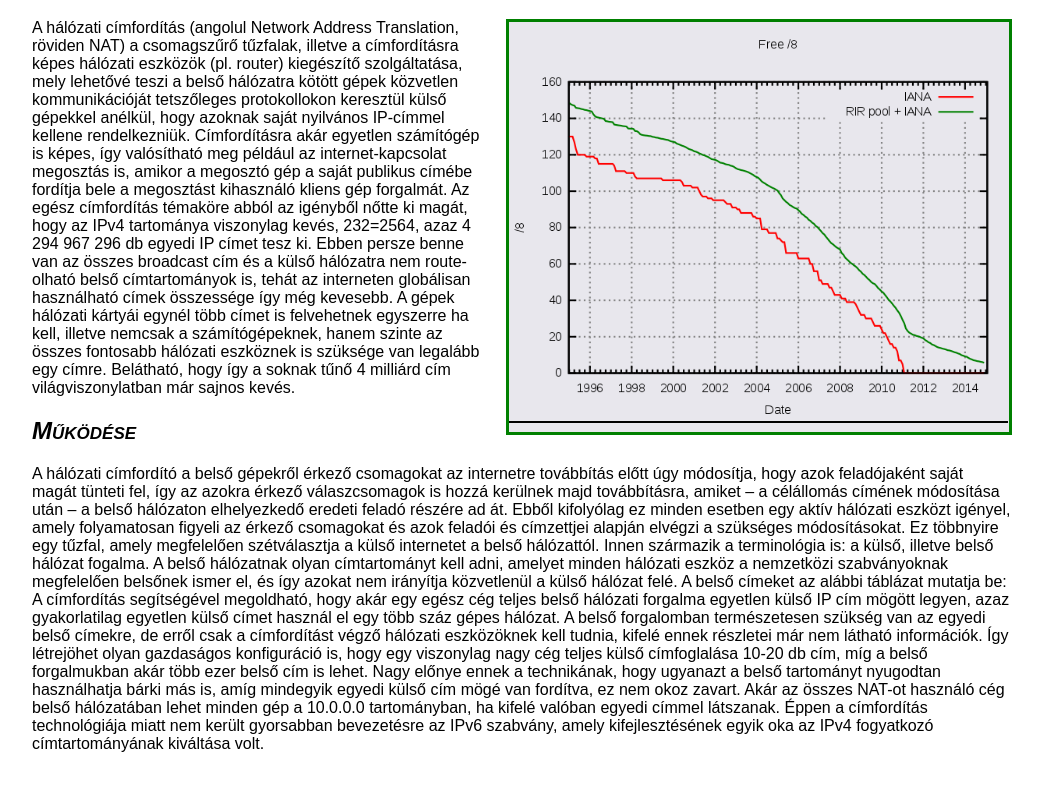
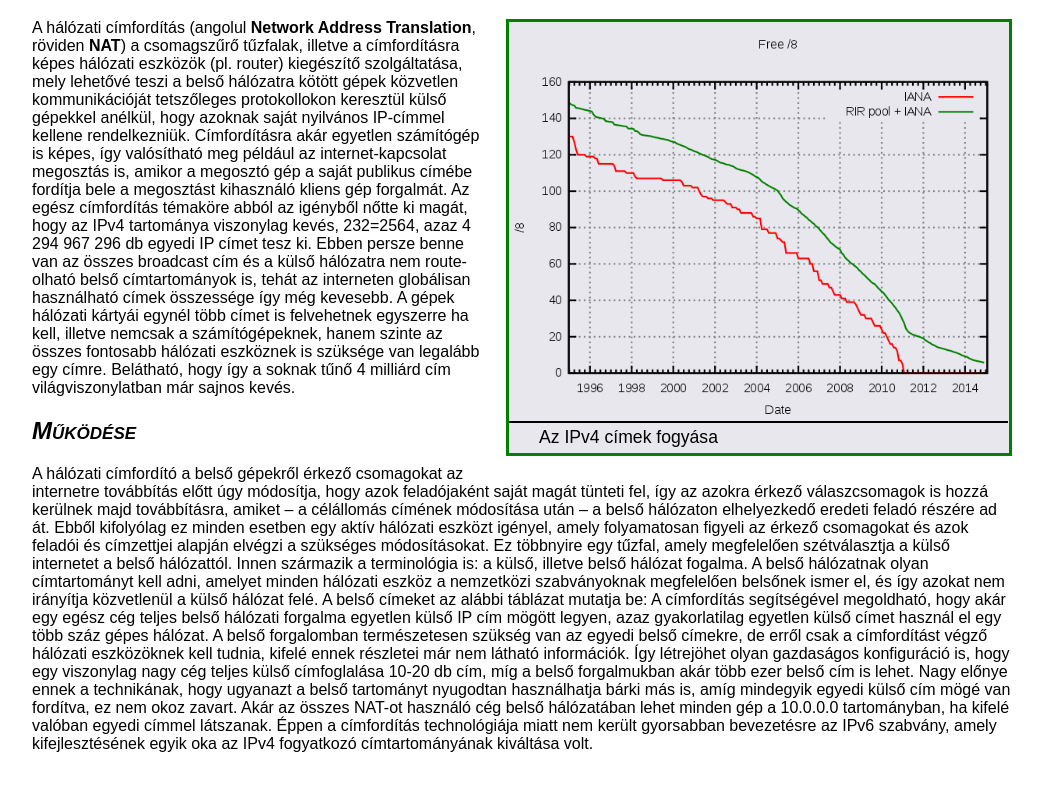
Before and after one commit to tasidora08/cimforditas, a plain HTML site: page index.html in a window 1280 px wide. Shown: the part 121-912 px from the top of the page, without its empty margins (118-1161 px from the left). Drawn offline with Linux system fonts and the light colour scheme.

Commit message:
feladat 7-8

```diff
--- a/index.html
+++ b/index.html
@@ -10,8 +10,9 @@
     <h1>A hálózati címfordítás*</h1>
     <div class="frame">
       <img src="ipv4fogyas.png" alt="IPcalypse" title="IPcalypse">
+       <p class="imgtitle">Az IPv4 címek fogyása</p>
     </div>
-    A hálózati címfordítás (angolul Network Address Translation, röviden NAT) a csomagszűrő tűzfalak, illetve a címfordításra képes hálózati eszközök (pl. router) kiegészítő szolgáltatása, mely lehetővé teszi a belső hálózatra kötött gépek közvetlen kommunikációját tetszőleges protokollokon keresztül külső gépekkel anélkül, hogy azoknak saját nyilvános IP-címmel kellene rendelkezniük. Címfordításra akár egyetlen számítógép is képes, így valósítható meg például az internet-kapcsolat megosztás is, amikor a megosztó gép a saját publikus címébe fordítja bele a megosztást kihasználó kliens gép forgalmát. Az egész címfordítás témaköre abból az igényből nőtte ki magát, hogy az IPv4 tartománya viszonylag kevés, 232=2564, azaz 4 294 967 296 db egyedi IP címet tesz ki. Ebben persze benne van az összes broadcast cím és a külső hálózatra nem route-olható belső címtartományok is, tehát az interneten globálisan használható címek összessége így még kevesebb. A gépek hálózati kártyái egynél több címet is felvehetnek egyszerre ha kell, illetve nemcsak a számítógépeknek, hanem szinte az összes fontosabb hálózati eszköznek is szüksége van legalább egy címre. Belátható, hogy így a soknak tűnő 4 milliárd cím világviszonylatban már sajnos kevés.
+    A hálózati címfordítás (angolul <b>Network Address Translation</b>, röviden <b>NAT</b>) a csomagszűrő tűzfalak, illetve a címfordításra képes hálózati eszközök (pl. router) kiegészítő szolgáltatása, mely lehetővé teszi a belső hálózatra kötött gépek közvetlen kommunikációját tetszőleges protokollokon keresztül külső gépekkel anélkül, hogy azoknak saját nyilvános IP-címmel kellene rendelkezniük. Címfordításra akár egyetlen számítógép is képes, így valósítható meg például az internet-kapcsolat megosztás is, amikor a megosztó gép a saját publikus címébe fordítja bele a megosztást kihasználó kliens gép forgalmát. Az egész címfordítás témaköre abból az igényből nőtte ki magát, hogy az IPv4 tartománya viszonylag kevés, 232=2564, azaz 4 294 967 296 db egyedi IP címet tesz ki. Ebben persze benne van az összes broadcast cím és a külső hálózatra nem route-olható belső címtartományok is, tehát az interneten globálisan használható címek összessége így még kevesebb. A gépek hálózati kártyái egynél több címet is felvehetnek egyszerre ha kell, illetve nemcsak a számítógépeknek, hanem szinte az összes fontosabb hálózati eszköznek is szüksége van legalább egy címre. Belátható, hogy így a soknak tűnő 4 milliárd cím világviszonylatban már sajnos kevés.
 
     <h2>Működése</h2>
 
```
